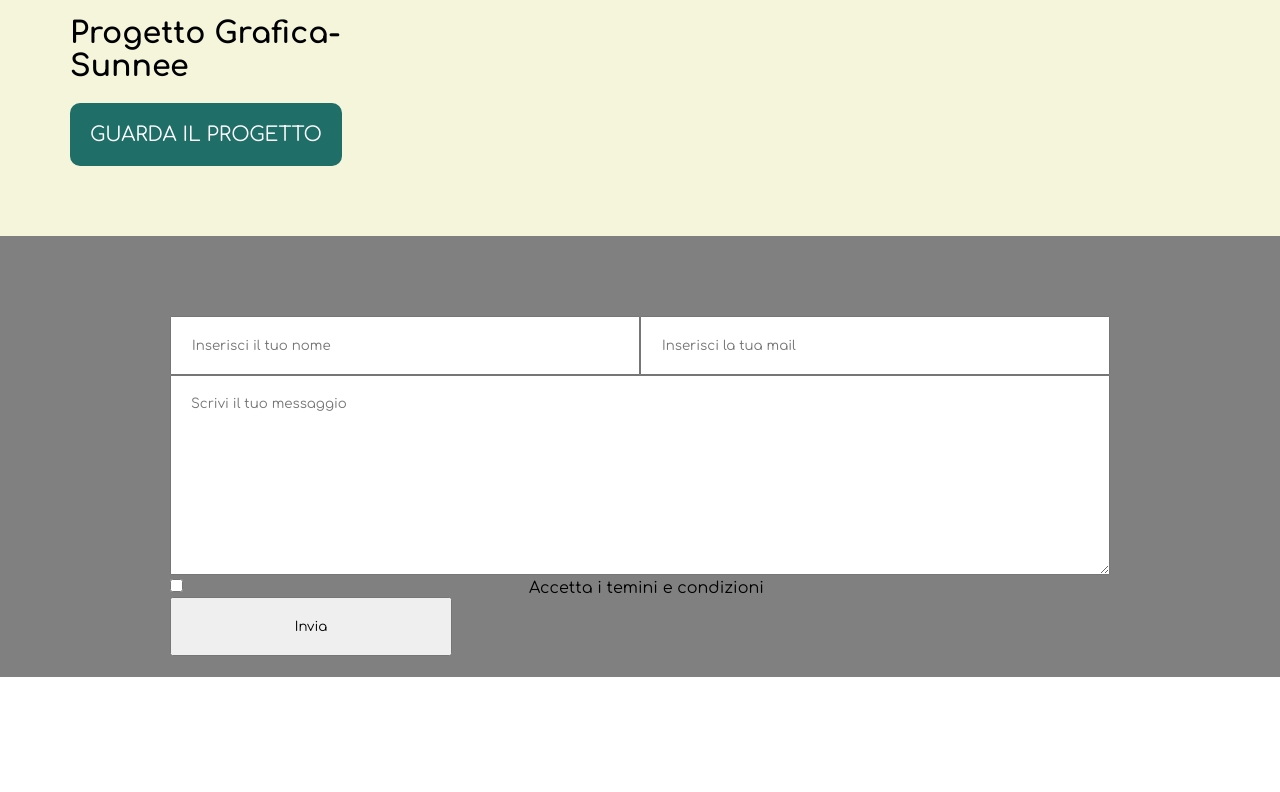
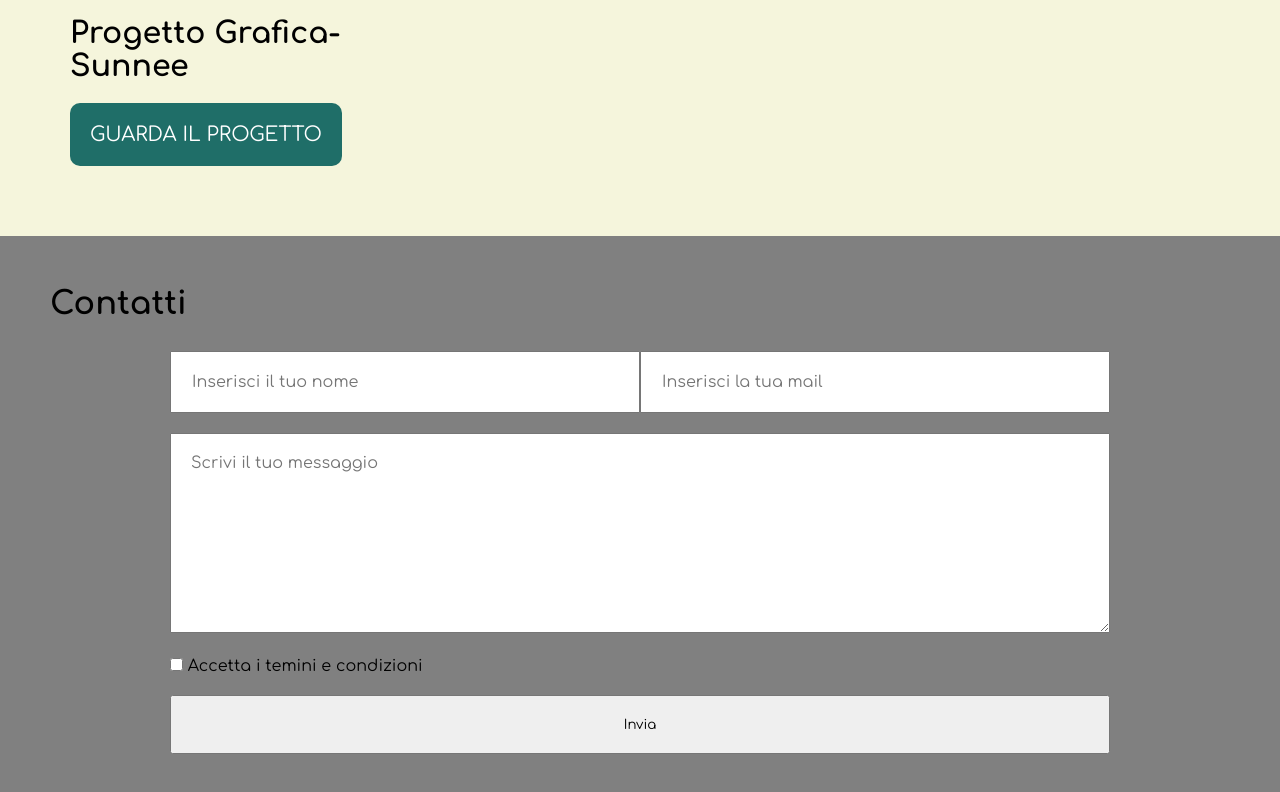
Before and after one commit to Rossana-Burbello/The-Portfolio-Rossana, a plain HTML site: page index.html in a window 1280 px wide. Shown: the part 1130-1922 px from the top of the page. Before the commit the page ends 1807 px from the top, so only its background shows below. Drawn offline with Linux system fonts and the light colour scheme.

Commit message:
modificato il form

```diff
--- a/assets/css/style.css
+++ b/assets/css/style.css
@@ -126,12 +126,17 @@ a.Nome{
     padding: 50px;
 }
 
+.container3:after{
+    clear:both;
+    display:table;
+    content:"";
+}
+
 form{
     padding:30px;
     width: 1000px;
     margin:auto;
     text-align:center;
-
 }
 
 input{
@@ -148,24 +153,34 @@ textarea{
 .info input[type=text]{
     width:50%;
     float:left;
+    font-size: 100%;
+    margin-bottom: 10px;
+    margin
 
 }
 
 .info input[type=email]{
     width:50%;
+    font-size: 100%;
+    float:left;
+    margin-bottom: 20px;
 }
 
 .message textarea{
     width: 100%;
     height: 200px;
+    font-size: 100%;
+    margin-bottom: 20px;
+
 }
 
-.check input[type=checkbox]{
+.check{
     float:left;
 }
 
 
 .submit input[type=Submit]{
-    width:30%;
+    width:100%;
     float:left;
+    margin-top:20px;
 }
--- a/index.html
+++ b/index.html
@@ -29,7 +29,7 @@
         <div class="intro">
             <h1>Hello</h1>
             <p>Lorem ipsum dolor sit amet consectetur adipisicing elit. Id quia eos, ex quod illum iure totam distinctio. Obcaecati aperiam architecto accusamus sit, nulla sapiente explicabo libero repudiandae deserunt nisi nemo?</p>
-            <button> CONTATTAMI</button>
+            <button> IL MIO LINKEDIN</button>
         </div>
 
 
@@ -50,10 +50,12 @@
             </div>
         </div>
 
-        </div>
+    </div>
 
 
     <div class="container3">
+
+        <h1>Contatti</h1>
         <form action="index.html">
 
             <div class="info">
@@ -67,21 +69,15 @@
             </div>
 
             <div class="check">
-                <input type="checkbox" name="Privacy policy"> Accetta i temini e condizioni
+                <input type="checkbox" name="Privacy policy"> <span>Accetta i temini e condizioni</span>
             </div>
 
             <div class="submit">
                 <input type="Submit" value=Invia>
             </div>
 
-
-
         </form>
 
-
-
-
-    </div>
 
     </div>
 
```
